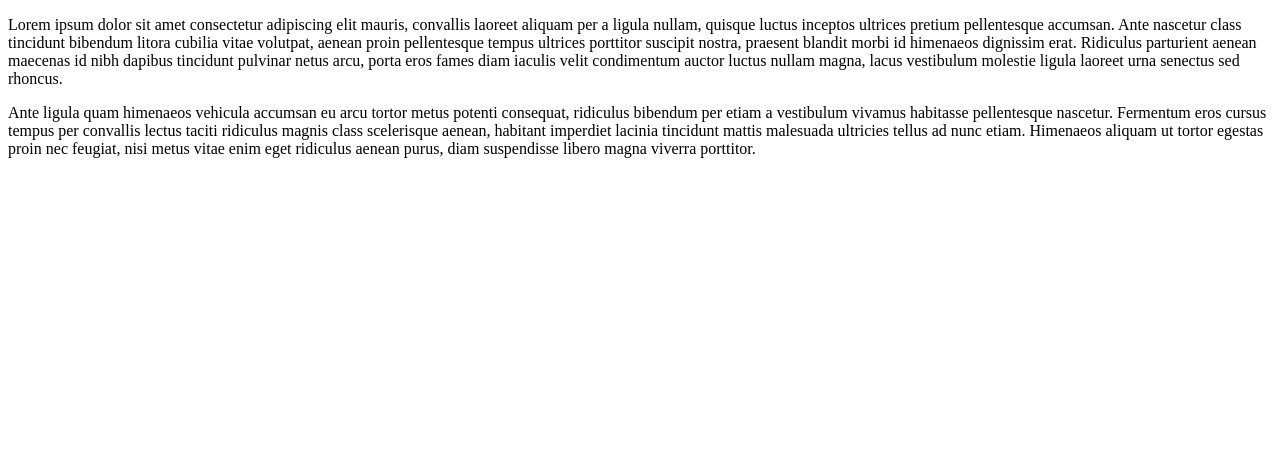
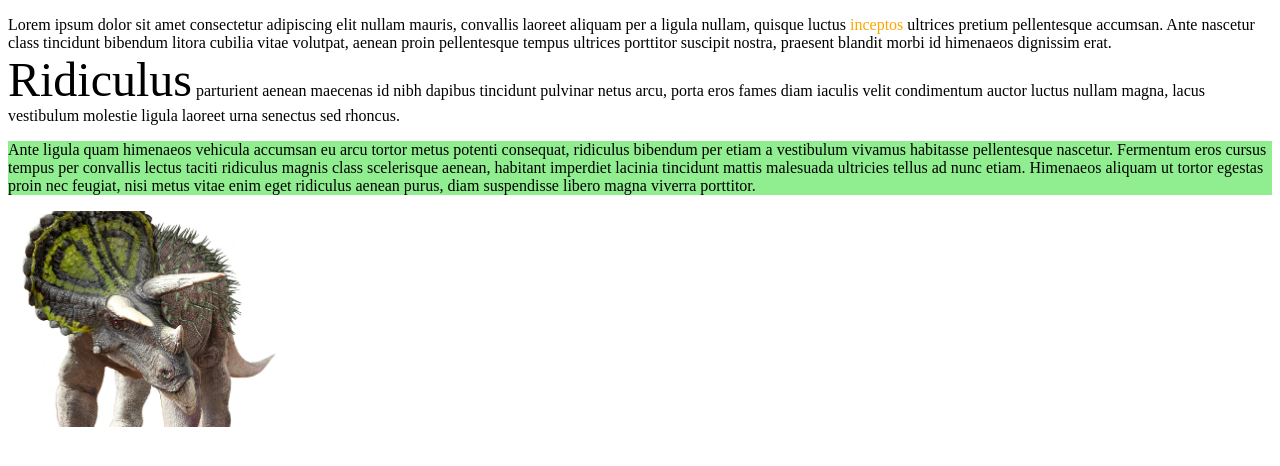
Before and after one commit to abbreviatedman/domosaur, a plain HTML site: page index.html in a window 1280 px wide. Drawn offline with Linux system fonts and the light colour scheme.

Commit message:
finishes first four challenges

```diff
--- a/index.html
+++ b/index.html
@@ -3,14 +3,16 @@
   <head>
     <meta charset="utf-8">
     <meta name="viewport" content="width=device-width">
-    <title>repl.it</title>
+    <title>Indomitable</title>
     <link href="style.css" rel="stylesheet" type="text/css" />
   </head>
   <body>
     <div class="app">
-      <p>Lorem ipsum dolor sit amet consectetur adipiscing elit mauris, convallis laoreet aliquam per a ligula nullam, quisque luctus inceptos ultrices pretium pellentesque accumsan. Ante nascetur class tincidunt bibendum litora cubilia vitae volutpat, aenean proin pellentesque tempus ultrices porttitor suscipit nostra, praesent blandit morbi id himenaeos dignissim erat. <span class="mess-with-me">Ridiculus</span> parturient aenean maecenas id nibh dapibus tincidunt pulvinar netus arcu, porta eros fames diam iaculis velit condimentum auctor luctus nullam magna, lacus vestibulum molestie ligula laoreet urna senectus sed rhoncus.</p>
+      <p>Lorem ipsum dolor sit amet consectetur adipiscing elit nullam mauris, convallis laoreet aliquam per a ligula nullam, quisque luctus <span class="mess-with-me-more">inceptos</span> ultrices pretium pellentesque accumsan. Ante nascetur class tincidunt bibendum litora cubilia vitae volutpat, aenean proin pellentesque tempus ultrices porttitor suscipit nostra, praesent blandit morbi id himenaeos dignissim erat. <span class="mess-with-me">Ridiculus</span> parturient aenean maecenas id nibh dapibus tincidunt pulvinar netus arcu, porta eros fames diam iaculis velit condimentum auctor luctus nullam magna, lacus vestibulum molestie ligula laoreet urna senectus sed rhoncus.</p>
 
       <p class="mess-with-me">Ante ligula quam himenaeos vehicula accumsan eu arcu tortor metus potenti consequat, ridiculus bibendum per etiam a vestibulum vivamus habitasse pellentesque nascetur. Fermentum eros cursus tempus per convallis lectus taciti ridiculus magnis class scelerisque aenean, habitant imperdiet lacinia tincidunt mattis malesuada ultricies tellus ad nunc etiam. Himenaeos aliquam ut tortor egestas proin nec feugiat, nisi metus vitae enim eget ridiculus aenean purus, diam suspendisse libero magna viverra porttitor.</p>
+
+      <img src="dino.jpg">
     </div>
     <script src="main.js"></script>
   </body>
--- a/main.js
+++ b/main.js
@@ -0,0 +1,19 @@
+// Change the span with the class `mess-with-me` to have a font size of 3em.
+const biggieSpans = document.querySelector('span.mess-with-me');
+biggieSpans.style.fontSize = '3em';
+
+
+// Change the span with the class `mess-with-me-more` to have the text be colored orange.
+const orangeSpan = document.querySelector('span.mess-with-me-more');
+orangeSpan.style.color = 'orange';
+
+
+// Change the paragraph with the class `mess-with-me` to have a background color of light green.
+const paragraph = document.querySelector('p.mess-with-me');
+paragraph.style.backgroundColor = 'lightgreen';
+
+
+// Change the dinosaur image's dimensions to be 324 pixels wide and 216 pixels tall.
+const dino = document.querySelector('img');
+dino.style.width = '324px';
+dino.style.height = '216px'
--- a/style.css
+++ b/style.css
@@ -0,0 +1,4 @@
+img {
+  width: 162px;
+  height: 108px;
+}
```
Also changed, not shown: dino.jpg (added), 1 other file.
